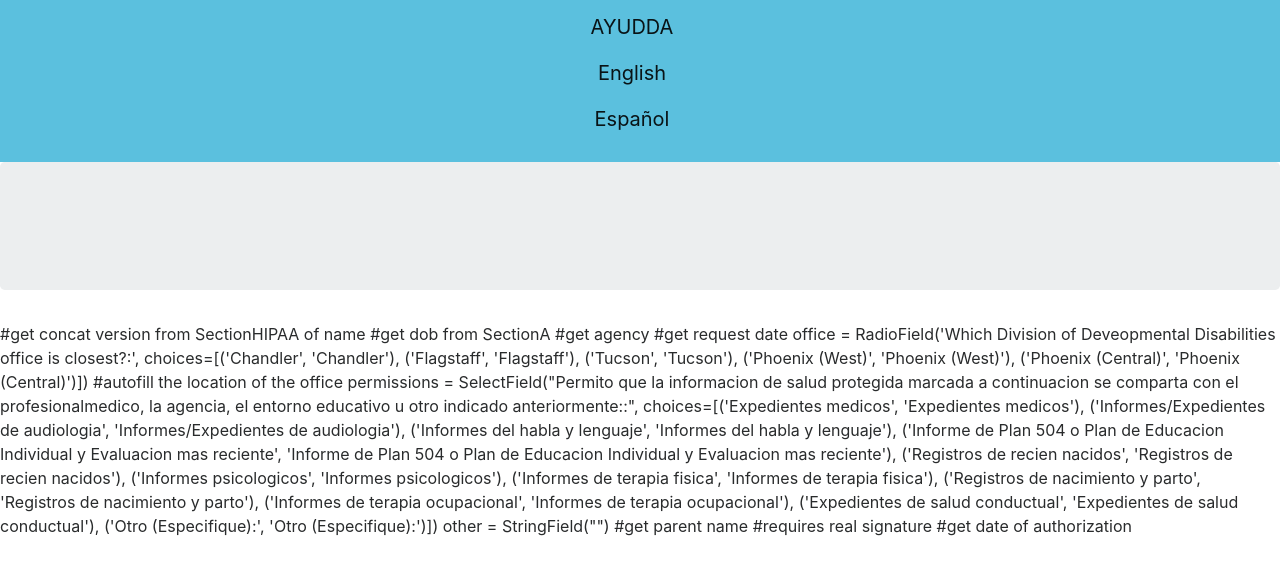
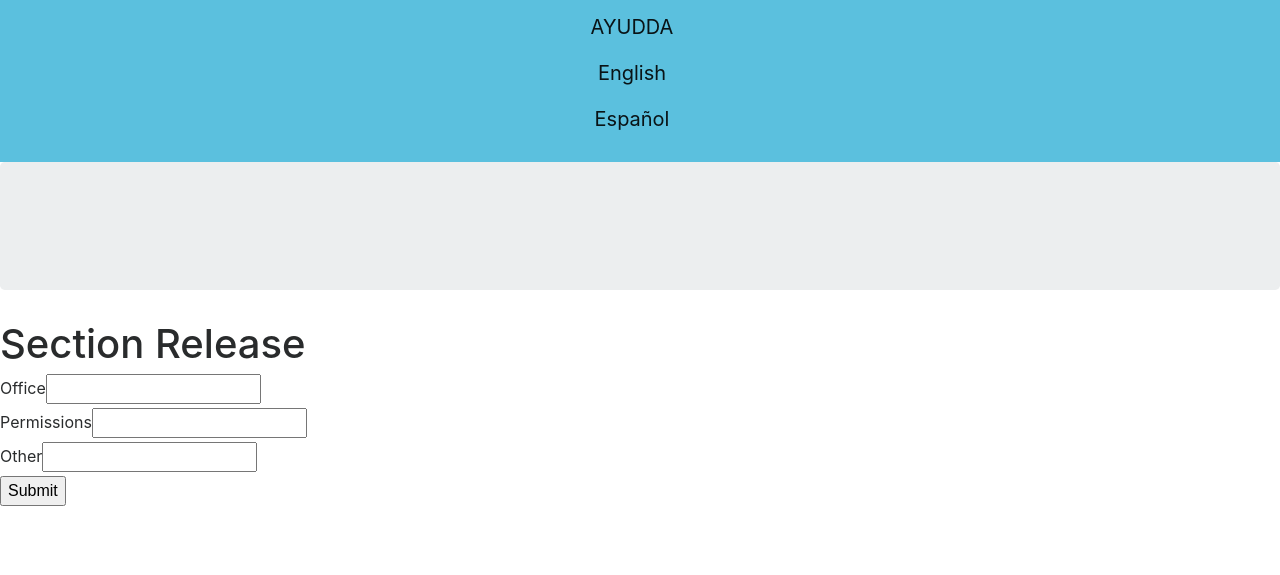
Before and after one commit to kmondaca/AYUDDA, a Python web app: template templates/Release.html in a window 1280 px wide. Shown: the top 575 px of the page. Run offline with Jinja, Linux system fonts and the light colour scheme; the template is opened without the code that fills it, so the values that code supplies are empty, except form fields; form fields are guessed from the names that the template uses; some libraries are stand-ins or nearby versions.

Commit message:
commit release form set

```diff
--- a/templates/HIPAA.html
+++ b/templates/HIPAA.html
@@ -4,7 +4,7 @@
 
 </div>
 
-<div class="SectionA">
+<div class="SectionHIPAA">
 <h1> Section HIPAA</h1>
 <form method="POST">
     {{form.hidden_tag()}}
--- a/templates/Release.html
+++ b/templates/Release.html
@@ -4,34 +4,18 @@
 
 </div>
 
-
-<!-- Make into form -->
-    #get concat version from SectionHIPAA of name
-    #get dob from SectionA
-    #get agency
-    #get request date
-    office = RadioField('Which Division of Deveopmental Disabilities office is closest?:',
-                               choices=[('Chandler', 'Chandler'),
-                                        ('Flagstaff', 'Flagstaff'),
-                                        ('Tucson', 'Tucson'),
-                                        ('Phoenix (West)', 'Phoenix (West)'),
-                                        ('Phoenix (Central)', 'Phoenix (Central)')])
-    #autofill the location of the office
-    permissions = SelectField("Permito que la informacion de salud protegida marcada a continuacion se comparta con el profesionalmedico, la agencia, el entorno educativo u otro indicado anteriormente::",
-                               choices=[('Expedientes medicos', 'Expedientes medicos'),
-                                        ('Informes/Expedientes de audiologia', 'Informes/Expedientes de audiologia'),
-                                        ('Informes del habla y lenguaje', 'Informes del habla y lenguaje'),
-                                        ('Informe de Plan 504 o Plan de Educacion Individual y Evaluacion mas reciente', 'Informe de Plan 504 o Plan de Educacion Individual y Evaluacion mas reciente'),
-                                        ('Registros de recien nacidos', 'Registros de recien nacidos'),
-                                        ('Informes psicologicos', 'Informes psicologicos'),
-                                        ('Informes de terapia fisica', 'Informes de terapia fisica'),
-                                        ('Registros de nacimiento y parto', 'Registros de nacimiento y parto'),
-                                        ('Informes de terapia ocupacional', 'Informes de terapia ocupacional'),
-                                        ('Expedientes de salud conductual', 'Expedientes de salud conductual'),
-                                        ('Otro (Especifique):', 'Otro (Especifique):')])
-    other = StringField("")
-    #get parent name
-    #requires real signature
-    #get date of authorization
+<div class="SectionRelease">
+<h1> Section Release</h1>
+<form method="POST">
+    {{form.hidden_tag()}}
+    {{form.office.label}}{{form.office}}
+    <br>
+    {{form.permissions.label}}{{form.permissions}}
+    <br>
+    {{form.other.label}}{{form.other}}
+    <br>
+    {{form.submit()}}
+</form>
+</div>
 
 {% endblock content %}
```
